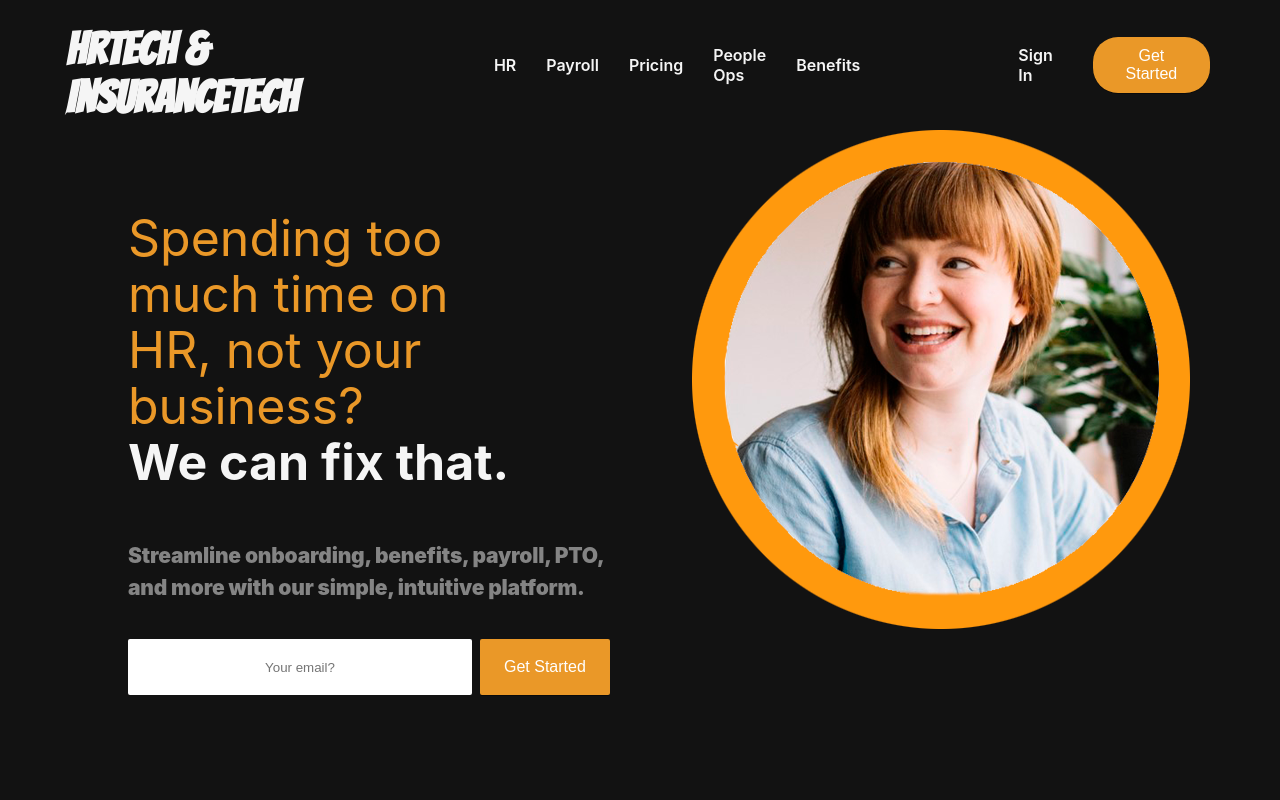
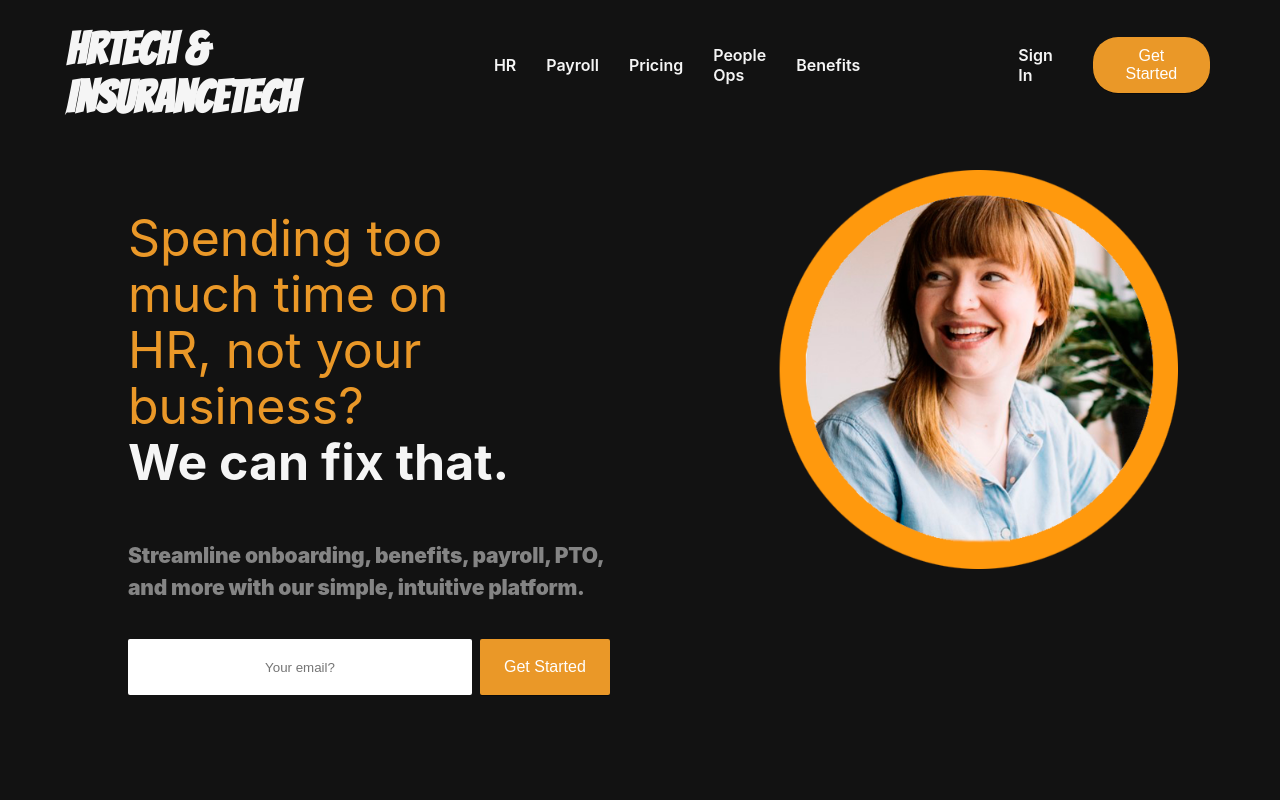
Before and after one commit to MridulTailor/hrtech-landing-page, a plain HTML site: page index.html in a window 1280 px wide. Shown: the top 800 px of the page. Drawn offline with Linux system fonts and the light colour scheme.

Commit message:
intro face size changed

```diff
--- a/style.css
+++ b/style.css
@@ -130,9 +130,13 @@ a {
   height: 100%;
 }
 .intro-face {
-  margin-right: 7vw;
+  margin-right: 8vw;
+  margin-top: 5vh;
 }
-
+.intro-face img {
+  width: 400px;
+  height: auto;
+}
 /* hr showcase start*/
 .images {
   width: 100%;
```
